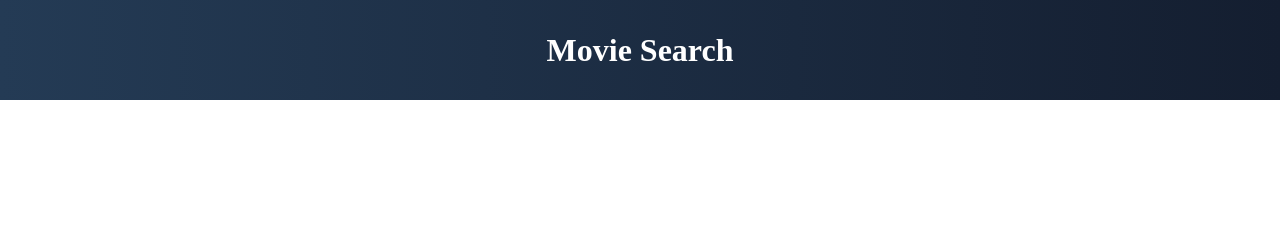
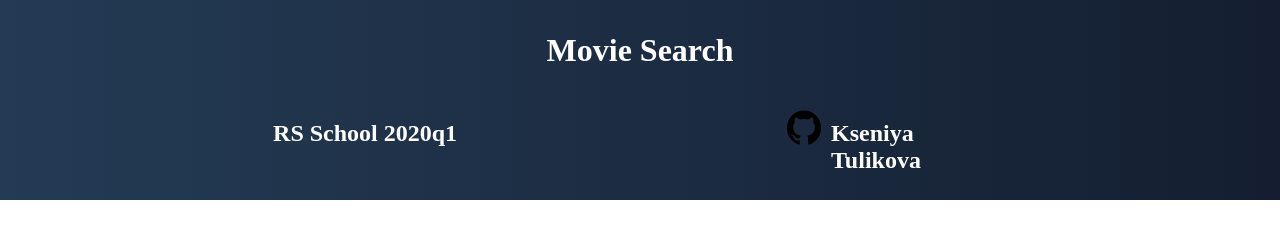
Before and after one commit to KseniyaTulikova/english-for-kids, a website built with webpack: page movie-search/index.html in a window 1280 px wide. Built offline with nearby package versions, Linux system fonts and the light colour scheme.

Commit message:
fead: add Footer.js

```diff
--- a/movie-search/package.json
+++ b/movie-search/package.json
@@ -21,5 +21,8 @@
     "webpack": "^4.43.0",
     "webpack-cli": "^3.3.11",
     "webpack-dev-server": "^3.10.3"
+  },
+  "dependencies": {
+    "swiper": "^5.3.8"
   }
 }
--- /dev/null
+++ b/movie-search/src/Footer.js
@@ -0,0 +1,33 @@
+import Component from "./Component";
+
+export default class Footer extends Component{
+    constructor(siteInfo) {
+        super({
+            rs_season: siteInfo.rs_season,
+            gitIcon_src: siteInfo.gitIcon_src,
+            rsSchoolSeason: siteInfo.rsSchoolSeason,
+            rsSchoolUrl: siteInfo.rsSchoolUrl,
+            authorName: siteInfo.authorName,
+            authorGitHubUrl: siteInfo.authorGitHubUrl,
+        });
+    }
+
+    render() {
+        const element = document.createElement('footer');
+        element.innerHTML = `
+            <div class="footer">
+                <div class="rs-container">
+                    <a href=${this.state.rsShoolUrl}>
+                        <h2>${this.state.rsSchoolSeason}</h2>
+                    </a>
+                </div>
+                <div class="author-container">
+                    <a href=${this.state.authorGitHubUrl} class="author-info">
+                        <img src=${this.state.gitIcon_src} alt="Github icon" class="git-icon">
+                        <h2>${this.state.authorName}</h2>
+                    </a>
+                </div>
+            </div>`;
+        return element;
+    }
+}
--- a/movie-search/src/Header.js
+++ b/movie-search/src/Header.js
@@ -1,16 +1,16 @@
 import Component from "./Component";
 
 export default class Header extends Component{
-    constructor(titleName) {
-        super({headerName: titleName});
+    constructor(siteInfo) {
+        super({headerName: siteInfo.titleName});
     }
 
     render() {
-        const ELEMENT = document.createElement('header');
-        ELEMENT.innerHTML = `
+        const element = document.createElement('header');
+        element.innerHTML = `
             <div class="header">
                 <h1 class="header-title">${this.state.headerName}</h1>
             </div>`;
-        return ELEMENT;
+        return element;
     }
 }
--- a/movie-search/src/index.js
+++ b/movie-search/src/index.js
@@ -1,4 +1,7 @@
-import Header from "./Header";
+import Header from './Header';
+import Footer from './Footer';
+import { WEBSITE_INFO } from './site_info.js';
 
-const HEADER = new Header('Movie Search');
-document.body.append(HEADER.htmlElement);
+const HEADER = new Header(WEBSITE_INFO);
+const FOOTER = new Footer(WEBSITE_INFO);
+document.body.append(HEADER.htmlElement, FOOTER.htmlElement);
--- /dev/null
+++ b/movie-search/src/site_info.js
@@ -0,0 +1,8 @@
+export const WEBSITE_INFO = {
+    'titleName': 'Movie Search',
+    'authorGitHubUrl': 'https://github.com/KseniyaTulikova',
+    'authorName': 'Kseniya Tulikova',
+    'rsSchoolUrl': 'https://rs.school/',
+    'rsSchoolSeason': 'RS School 2020q1',
+    'gitIcon_src': './img/git_icon.svg'
+}
--- a/movie-search/src/style.css
+++ b/movie-search/src/style.css
@@ -3,7 +3,8 @@ body {
   margin: 0;
   padding: 0;
 }
-.header {
+.header,
+.footer {
   display: flex;
   justify-content: center;
   width: 100%;
@@ -18,3 +19,34 @@ body {
 
   color: #ffffff;
 }
+
+.footer {
+  flex-direction: row;
+  justify-content: space-evenly;
+}
+.footer h2 {
+  color: #ffffff;
+}
+
+.footer a {
+  text-decoration: none;
+
+  cursor: pointer;
+}
+
+.git-icon {
+  width: 15%;
+  height: 15%;
+  margin: 10px;
+}
+
+.author-container,
+.rs-container {
+  width: 18%;
+  height: 60%;
+}
+
+.author-info {
+  display: flex;
+  flex-direction: row;
+}
```
Also changed, not shown: movie-search/img/git_icon.svg (added), 1 other file.
